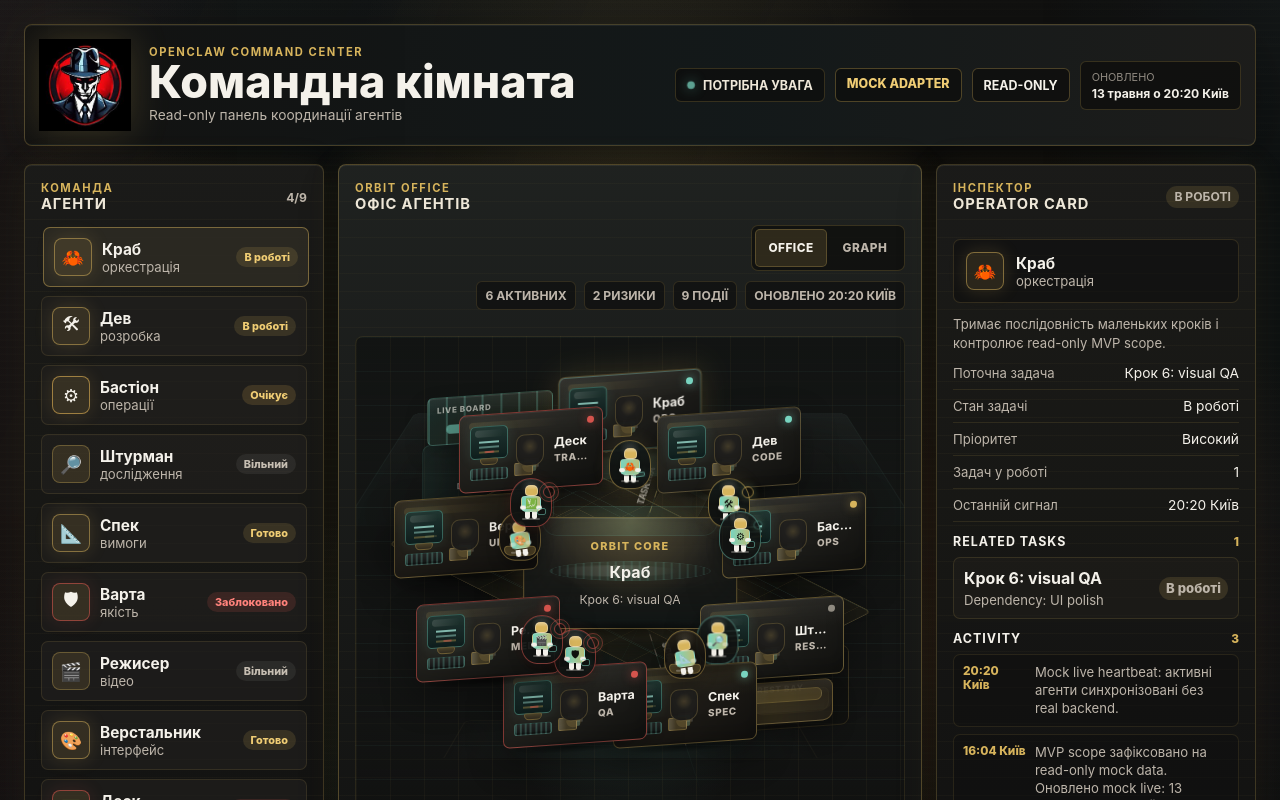
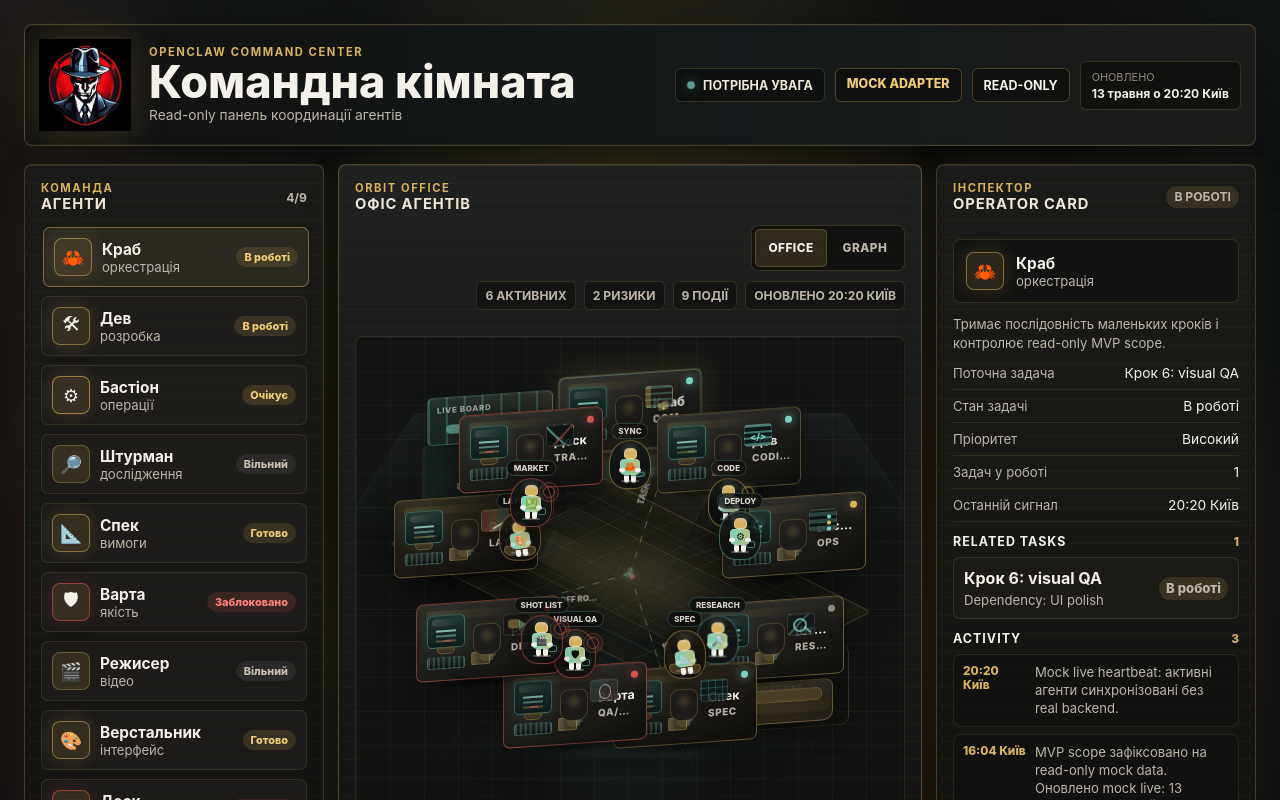
Before and after one commit to DenisNosov22/openclaw-command-center, a React (Vite) app: page / in a window 1280 px wide. Shown: the top 800 px of the page. Built offline with nearby package versions, Linux system fonts and the light colour scheme.

Commit message:
Remove orbit core office card

```diff
--- a/src/App.css
+++ b/src/App.css
@@ -628,7 +628,7 @@
   background:
     linear-gradient(rgba(120, 212, 192, 0.045) 1px, transparent 1px),
     linear-gradient(90deg, rgba(215, 180, 92, 0.042) 1px, transparent 1px),
-    radial-gradient(ellipse at 50% 42%, rgba(215, 180, 92, 0.18), transparent 22%),
+    radial-gradient(ellipse at 50% 42%, rgba(215, 180, 92, 0.08), transparent 28%),
     radial-gradient(ellipse at 50% 72%, rgba(120, 212, 192, 0.1), transparent 34%),
     linear-gradient(180deg, rgba(16, 18, 17, 0.82), rgba(8, 9, 9, 0.2));
   background-size:
@@ -884,116 +884,6 @@
   animation: office-board-pulse 7.4s ease-in-out infinite;
 }
 
-.office-core {
-  position: absolute;
-  left: 50%;
-  top: 50%;
-  z-index: 3;
-  display: grid;
-  width: min(39%, 252px);
-  min-height: 112px;
-  place-items: center;
-  padding: 16px;
-  text-align: center;
-  background:
-    radial-gradient(ellipse at 50% 0%, rgba(240, 205, 116, 0.24), transparent 58%),
-    linear-gradient(180deg, rgba(43, 42, 37, 0.96), rgba(15, 17, 16, 0.92)),
-    rgba(17, 17, 15, 0.9);
-  border: 1px solid rgba(215, 180, 92, 0.46);
-  border-radius: 8px;
-  box-shadow:
-    inset 0 1px 0 rgba(244, 241, 234, 0.08),
-    inset 0 -20px 40px rgba(120, 212, 192, 0.035),
-    0 0 46px rgba(215, 180, 92, 0.18),
-    0 24px 46px rgba(0, 0, 0, 0.34);
-  transform: translate(-50%, -50%);
-}
-
-.office-core__surface {
-  position: absolute;
-  left: 50%;
-  top: 48%;
-  z-index: 0;
-  width: 76%;
-  height: 42px;
-  pointer-events: none;
-  background:
-    repeating-linear-gradient(90deg, rgba(120, 212, 192, 0.18) 0 2px, transparent 2px 8px),
-    linear-gradient(90deg, transparent, rgba(120, 212, 192, 0.18), transparent);
-  border: 1px solid rgba(120, 212, 192, 0.2);
-  border-radius: 50%;
-  opacity: 0.68;
-  transform: translate(-50%, -50%) rotateX(62deg);
-}
-
-.office-core__surface::after {
-  position: absolute;
-  inset: 8px 16px;
-  content: '';
-  background: linear-gradient(90deg, transparent, rgba(244, 241, 234, 0.36), transparent);
-  border-radius: 50%;
-  opacity: 0.54;
-  animation: office-core-scan 6.8s ease-in-out infinite;
-}
-
-.office-core > span:not(.office-core__surface),
-.office-core strong,
-.office-core p {
-  position: relative;
-  z-index: 1;
-}
-
-.command-core::before,
-.command-core::after {
-  position: absolute;
-  pointer-events: none;
-  content: '';
-  border-radius: 999px;
-}
-
-.command-core::before {
-  inset: -12px 18px auto;
-  height: 28px;
-  background: linear-gradient(90deg, transparent, rgba(120, 212, 192, 0.18), transparent);
-  border: 1px solid rgba(120, 212, 192, 0.13);
-  opacity: 0.72;
-}
-
-.command-core::after {
-  inset: auto 20px -10px;
-  height: 18px;
-  background: radial-gradient(ellipse, rgba(0, 0, 0, 0.44), transparent 72%);
-}
-
-.office-core span {
-  color: #d7b45c;
-  font-size: 0.68rem;
-  font-weight: 800;
-  letter-spacing: 0.12em;
-  text-transform: uppercase;
-}
-
-.office-core strong {
-  overflow: hidden;
-  max-width: 100%;
-  color: #f4f1ea;
-  font-size: 1rem;
-  text-overflow: ellipsis;
-  white-space: nowrap;
-}
-
-.office-core p {
-  display: -webkit-box;
-  overflow: hidden;
-  max-width: 24ch;
-  color: #bdb5aa;
-  font-size: 0.76rem;
-  line-height: 1.28;
-  line-clamp: 2;
-  -webkit-line-clamp: 2;
-  -webkit-box-orient: vertical;
-}
-
 .office-routes {
   position: absolute;
   inset: 0;
@@ -1097,14 +987,6 @@
   text-overflow: ellipsis;
   text-transform: uppercase;
   white-space: nowrap;
-}
-
-.office-transfer--core {
-  transform: rotate(-16deg);
-}
-
-.office-transfer--core::after {
-  animation: office-packet-core 4.8s ease-in-out infinite;
 }
 
 .office-transfer--handoff {
@@ -1348,6 +1230,27 @@
   background: radial-gradient(ellipse, rgba(0, 0, 0, 0.5), transparent 72%);
   border-radius: 50%;
   transform: translateX(-50%);
+}
+
+.office-task-bubble {
+  position: absolute;
+  left: 50%;
+  top: -17px;
+  max-width: 70px;
+  overflow: hidden;
+  padding: 3px 6px;
+  color: rgba(244, 241, 234, 0.86);
+  background: rgba(13, 14, 13, 0.78);
+  border: 1px solid rgba(120, 212, 192, 0.22);
+  border-radius: 999px;
+  box-shadow: 0 6px 12px rgba(0, 0, 0, 0.2);
+  font-size: 0.5rem;
+  font-weight: 800;
+  line-height: 1;
+  text-overflow: ellipsis;
+  text-transform: uppercase;
+  transform: translateX(-50%);
+  white-space: nowrap;
 }
 
 .office-floor-agent.office-behavior--path-step {
@@ -1591,6 +1494,167 @@
     8px -6px 0 -2px rgba(244, 241, 234, 0.12);
 }
 
+.office-profession-prop {
+  position: absolute;
+  right: 28px;
+  top: 14px;
+  z-index: 1;
+  width: 28px;
+  height: 22px;
+  pointer-events: none;
+  border: 1px solid rgba(244, 241, 234, 0.12);
+  border-radius: 4px;
+  box-shadow:
+    inset 0 1px 0 rgba(244, 241, 234, 0.08),
+    0 7px 12px rgba(0, 0, 0, 0.16);
+}
+
+.office-profession-prop::before,
+.office-profession-prop::after {
+  position: absolute;
+  content: '';
+}
+
+.office-profession-prop--command {
+  background:
+    linear-gradient(90deg, rgba(215, 180, 92, 0.34) 0 5px, transparent 5px),
+    repeating-linear-gradient(0deg, rgba(120, 212, 192, 0.28) 0 2px, transparent 2px 6px),
+    rgba(30, 27, 22, 0.82);
+}
+
+.office-profession-prop--command::after {
+  right: 4px;
+  bottom: -4px;
+  width: 10px;
+  height: 8px;
+  background: rgba(215, 180, 92, 0.44);
+  border-radius: 2px;
+  transform: rotate(-10deg);
+}
+
+.office-profession-prop--code {
+  background:
+    repeating-linear-gradient(0deg, rgba(120, 212, 192, 0.5) 0 2px, transparent 2px 6px),
+    rgba(9, 24, 24, 0.88);
+}
+
+.office-profession-prop--code::before {
+  left: 5px;
+  top: 6px;
+  color: #78d4c0;
+  content: '</>';
+  font-size: 0.56rem;
+  font-weight: 900;
+}
+
+.office-profession-prop--servers {
+  background:
+    repeating-linear-gradient(0deg, rgba(120, 212, 192, 0.26) 0 4px, rgba(14, 18, 18, 0.78) 4px 7px),
+    rgba(12, 15, 15, 0.88);
+}
+
+.office-profession-prop--servers::after {
+  right: 5px;
+  top: 5px;
+  width: 4px;
+  aspect-ratio: 1;
+  background: #78d4c0;
+  border-radius: 50%;
+  box-shadow:
+    0 6px 0 #d7b45c,
+    0 12px 0 #78d4c0;
+}
+
+.office-profession-prop--research {
+  background:
+    linear-gradient(135deg, transparent 42%, rgba(120, 212, 192, 0.34) 42% 48%, transparent 48%),
+    rgba(19, 24, 25, 0.84);
+}
+
+.office-profession-prop--research::before {
+  left: 5px;
+  top: 4px;
+  width: 10px;
+  aspect-ratio: 1;
+  border: 2px solid rgba(120, 212, 192, 0.72);
+  border-radius: 50%;
+}
+
+.office-profession-prop--research::after {
+  left: 15px;
+  top: 15px;
+  width: 9px;
+  height: 2px;
+  background: rgba(120, 212, 192, 0.72);
+  transform: rotate(42deg);
+}
+
+.office-profession-prop--blueprint {
+  background:
+    linear-gradient(rgba(120, 212, 192, 0.24) 1px, transparent 1px),
+    linear-gradient(90deg, rgba(120, 212, 192, 0.22) 1px, transparent 1px),
+    rgba(12, 26, 28, 0.88);
+  background-size: 7px 7px;
+}
+
+.office-profession-prop--qa {
+  background:
+    linear-gradient(135deg, rgba(120, 212, 192, 0.22), rgba(212, 84, 77, 0.16)),
+    rgba(18, 19, 18, 0.88);
+}
+
+.office-profession-prop--qa::before {
+  left: 8px;
+  top: 4px;
+  width: 10px;
+  height: 13px;
+  border: 1px solid rgba(244, 241, 234, 0.54);
+  border-radius: 50% 50% 46% 46%;
+}
+
+.office-profession-prop--canvas {
+  background:
+    linear-gradient(90deg, rgba(212, 84, 77, 0.34), rgba(215, 180, 92, 0.28), rgba(120, 212, 192, 0.28)),
+    rgba(24, 22, 20, 0.88);
+}
+
+.office-profession-prop--canvas::after {
+  right: 4px;
+  bottom: 3px;
+  width: 12px;
+  height: 2px;
+  background: rgba(244, 241, 234, 0.62);
+  transform: rotate(-28deg);
+}
+
+.office-profession-prop--trading {
+  background:
+    linear-gradient(135deg, transparent 54%, rgba(212, 84, 77, 0.5) 54% 60%, transparent 60%),
+    linear-gradient(45deg, transparent 36%, rgba(120, 212, 192, 0.6) 36% 42%, transparent 42%),
+    rgba(10, 18, 18, 0.88);
+}
+
+.office-profession-prop--camera {
+  background: rgba(22, 20, 18, 0.88);
+}
+
+.office-profession-prop--camera::before {
+  left: 4px;
+  top: 5px;
+  width: 12px;
+  height: 9px;
+  background: rgba(215, 180, 92, 0.42);
+  border-radius: 3px;
+}
+
+.office-profession-prop--camera::after {
+  right: 3px;
+  top: 6px;
+  border-top: 5px solid transparent;
+  border-bottom: 5px solid transparent;
+  border-left: 8px solid rgba(120, 212, 192, 0.5);
+}
+
 .office-terminal::before {
   position: absolute;
   inset: 3px 4px auto;
@@ -2631,17 +2695,6 @@
 
   50% {
     transform: translateX(4px);
-  }
-}
-
-@keyframes office-core-scan {
-  0%,
-  100% {
-    transform: translateX(-18%);
-  }
-
-  50% {
-    transform: translateX(18%);
   }
 }
 
@@ -2855,7 +2908,6 @@
   .office-floor-agent.office-behavior--path-step,
   .office-walker,
   .office-status-board::after,
-  .office-core__surface::after,
   .office-handoff-hub::after,
   .office-transfer::after {
     animation: none;
@@ -3667,25 +3719,6 @@
     width: 44px;
   }
 
-  .office-core {
-    width: min(38%, 148px);
-    min-height: 74px;
-    padding: 10px;
-  }
-
-  .office-core span {
-    font-size: 0.58rem;
-  }
-
-  .office-core strong {
-    font-size: 0.82rem;
-  }
-
-  .office-core p {
-    max-width: 15ch;
-    font-size: 0.64rem;
-  }
-
   .office-desk {
     grid-template-columns: 30px minmax(0, 1fr);
     grid-template-rows: auto auto;
--- a/src/features/command-room/IsometricOfficeScene.tsx
+++ b/src/features/command-room/IsometricOfficeScene.tsx
@@ -34,27 +34,20 @@ export function IsometricOfficeScene({
     workflow,
     selectedAgentId,
   )
-  const selectedStation = stations.find((station) => station.agentId === selectedAgentId)
 
   return (
-    <div className="isometric-office" aria-label="Orbit Office read-only view">
+    <div className="isometric-office" aria-label="2D agent office read-only view">
       <div
-        aria-label="Isometric orbital office scene"
+        aria-label="2D game-like office scene with agents working at profession stations"
         className="office-floor"
         role="img"
       />
       <div className="office-zones" aria-hidden="true">
         <span className={`office-area ${OFFICE_ZONE_TOKENS.desk}`} data-label="Desks + PCs" />
         <span className={`office-area ${OFFICE_ZONE_TOKENS.sofa}`} data-label="Rest bay" />
-        <span className={`office-area ${OFFICE_ZONE_TOKENS.hologram}`} data-label="Hologram UI" />
+        <span className={`office-area ${OFFICE_ZONE_TOKENS.hologram}`} data-label="Screens + boards" />
         <span className={OFFICE_ZONE_TOKENS.loungeSofa} />
         <span className={OFFICE_ZONE_TOKENS.statusBoard} data-label="Live board" />
-      </div>
-      <div className={`office-core ${OFFICE_ZONE_TOKENS.core}`} aria-label="Central orbital command core">
-        <span className={OFFICE_ZONE_TOKENS.coreSurface} aria-hidden="true" />
-        <span>Orbit Core</span>
-        <strong>{selectedStation?.name ?? 'Command'}</strong>
-        <p>{selectedStation?.taskTitle ?? 'Mock-first coordination table'}</p>
       </div>
       <div className="office-routes" aria-hidden="true">
         <span className={`${OFFICE_ZONE_TOKENS.path} office-lane--inner`} />
@@ -63,9 +56,8 @@ export function IsometricOfficeScene({
         <span className="office-route office-route--east" />
         <span className="office-route office-route--south" />
         <span className="office-route office-route--west" />
-        <span className="office-transfer office-transfer--core" />
         <span className="office-transfer office-transfer--handoff" />
-        <span className={OFFICE_ZONE_TOKENS.handoff} data-link="agent data transfer to core" />
+        <span className={OFFICE_ZONE_TOKENS.handoff} data-link="agent handoff route" />
         {signalRoutes.map((route) => (
           <span
             className={`office-transfer office-transfer--${route.lane} office-transfer--${route.activity} office-transfer--${route.tone}${
@@ -121,6 +113,11 @@ export function IsometricOfficeScene({
             } as CSSProperties}
             type="button"
           >
+            <span
+              className={`${OFFICE_SPRITE_TOKENS.professionProp} office-profession-prop--${station.professionProp}`}
+              data-profession-prop={station.professionProp}
+              aria-hidden="true"
+            />
             <span className={getOfficeTerminalClassName(station.terminalMode)}>
               <i />
               <span className={OFFICE_SPRITE_TOKENS.monitorStand} aria-hidden="true" />
@@ -165,6 +162,7 @@ export function IsometricOfficeScene({
               <span className={OFFICE_SPRITE_TOKENS.signalProp} />
               <span className={OFFICE_SPRITE_TOKENS.tool} />
             </span>
+            <span className={OFFICE_SPRITE_TOKENS.taskBubble}>{station.taskBubble}</span>
           </span>
         ))}
       </div>
--- a/src/features/command-room/IsometricOfficeSceneModel.ts
+++ b/src/features/command-room/IsometricOfficeSceneModel.ts
@@ -22,6 +22,16 @@ export type OfficeActionPhase =
   | 'type-monitor'
 export type OfficeBehaviorIntensity = 'calm' | 'focused' | 'high' | 'low' | 'medium'
 export type OfficeBehaviorTempo = 'brisk' | 'measured' | 'settled' | 'slow' | 'steady'
+export type OfficeProfessionProp =
+  | 'blueprint'
+  | 'camera'
+  | 'canvas'
+  | 'code'
+  | 'command'
+  | 'qa'
+  | 'research'
+  | 'servers'
+  | 'trading'
 
 export interface OfficeBehaviorChoreography {
   phaseLabel: OfficeActionPhase
@@ -45,6 +55,8 @@ export interface OfficeAgentStation {
   tone: OfficeStationTone
   pulse: OfficeStationPulse
   terminalMode: OfficeTerminalMode
+  professionProp: OfficeProfessionProp
+  taskBubble: string
   choreography: OfficeBehaviorChoreography
   slot: number
   x: number
@@ -86,15 +98,39 @@ const officeStationLayout: Array<Pick<OfficeAgentStation, 'x' | 'y' | 'lane'>> =
 ]
 
 const roleLabel: Record<string, string> = {
-  'main/orchestrator': 'Orchestration',
-  coding: 'Code',
+  'main/orchestrator': 'Command',
+  coding: 'Coding',
   ops: 'Ops',
   research: 'Research',
   requirements: 'Spec',
-  QA: 'QA',
-  video: 'Media',
-  'UI/layout': 'UI',
+  QA: 'QA/Sec',
+  video: 'Director',
+  'UI/layout': 'Layout',
   trading: 'Trading',
+}
+
+const roleProfessionProp: Record<string, OfficeProfessionProp> = {
+  'main/orchestrator': 'command',
+  coding: 'code',
+  ops: 'servers',
+  research: 'research',
+  requirements: 'blueprint',
+  QA: 'qa',
+  video: 'camera',
+  'UI/layout': 'canvas',
+  trading: 'trading',
+}
+
+const roleTaskBubble: Record<string, string> = {
+  'main/orchestrator': 'sync',
+  coding: 'code',
+  ops: 'deploy',
+  research: 'research',
+  requirements: 'spec',
+  QA: 'visual QA',
+  video: 'shot list',
+  'UI/layout': 'layout',
+  trading: 'market',
 }
 
 const actionPhaseMap: Record<OfficeStationAction, Pick<OfficeBehaviorChoreography, 'intensity' | 'phaseLabel' | 'tempo'>> = {
@@ -305,6 +341,8 @@ export function createOfficeAgentStations(agents: Agent[], tasks: Task[]): Offic
       tone: getStationTone(agent.status, task?.status),
       pulse: getStationPulse(agent, task),
       terminalMode: getTerminalMode(agent, task),
+      professionProp: roleProfessionProp[agent.role] ?? 'command',
+      taskBubble: roleTaskBubble[agent.role] ?? task?.nextStep ?? task?.title ?? 'watch',
       choreography: getStationChoreography(index, getStationAction(agent, task), agent.status),
       slot: index % officeStationLayout.length,
       taskTitle: task?.title ?? 'Read-only station',
--- a/src/features/command-room/IsometricOfficeSpriteSystem.ts
+++ b/src/features/command-room/IsometricOfficeSpriteSystem.ts
@@ -98,6 +98,8 @@ export const OFFICE_SPRITE_TOKENS = {
   workstation: 'office-workstation',
   terminal: 'office-terminal',
   terminalTicks: 'office-terminal__ticks',
+  professionProp: 'office-profession-prop',
+  taskBubble: 'office-task-bubble',
   monitorStand: 'office-monitor-stand',
   keyboardTray: 'office-keyboard-tray',
   worklog: 'office-desk-worklog',
@@ -120,8 +122,6 @@ export const OFFICE_ZONE_TOKENS = {
   desk: 'office-area--desk',
   sofa: 'office-area--sofa',
   hologram: 'office-area--hologram',
-  core: 'command-core',
-  coreSurface: 'office-core__surface',
   path: 'office-lane',
   route: 'office-transfer',
   handoff: 'office-handoff-hub',
```
Also changed, not shown: scripts/verifyOfficeScene.ts (+24 -11 lines), scripts/visualQaOffice.ts (+5 -25 lines), 2 other files (tests, documents, lock files or other folders).
